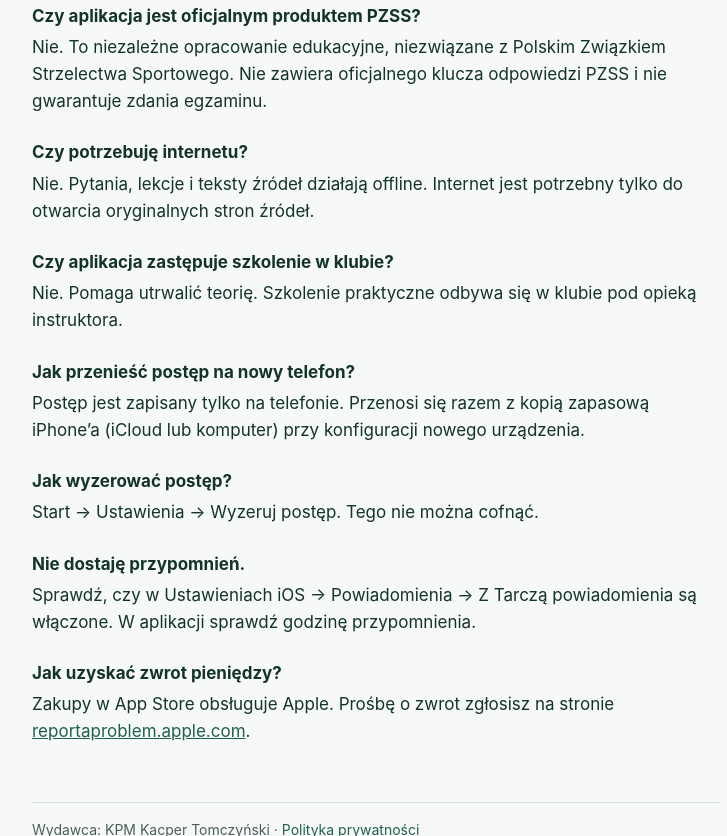
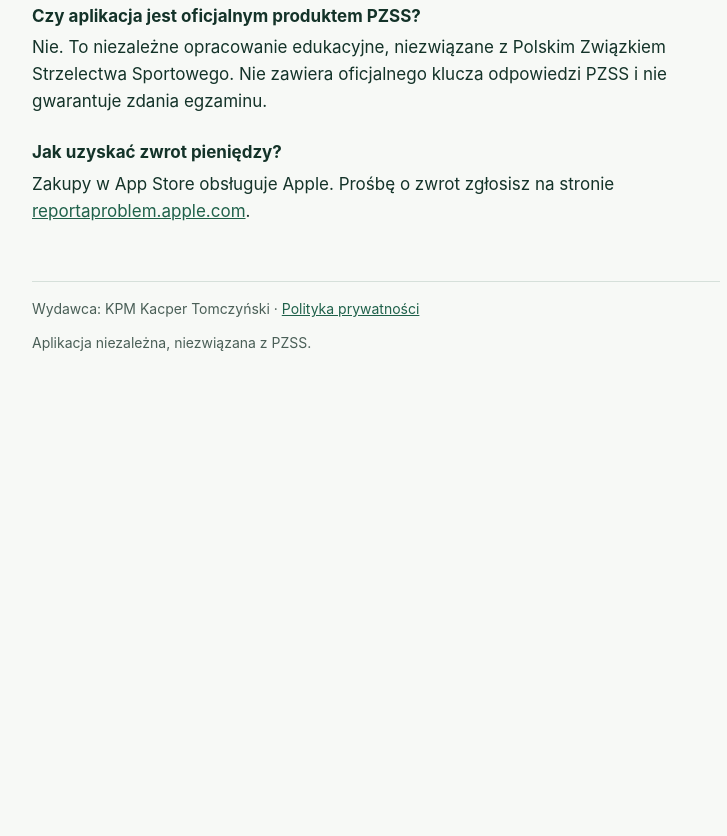
Before and after one commit to RobbTom/ztarcza, a plain HTML site: page index.html in a window 1280 px wide. Shown: the part 629-1465 px from the top of the page, without its empty margins (264-991 px from the left). After the commit the page ends 1060 px from the top, so only its background shows below. Drawn offline with Linux system fonts and the light colour scheme.

Commit message:
Add files via upload

```diff
--- a/index.html
+++ b/index.html
@@ -39,21 +39,6 @@
     <h3>Czy aplikacja jest oficjalnym produktem PZSS?</h3>
     <p>Nie. To niezależne opracowanie edukacyjne, niezwiązane z Polskim Związkiem Strzelectwa Sportowego. Nie zawiera oficjalnego klucza odpowiedzi PZSS i nie gwarantuje zdania egzaminu.</p>
 
-    <h3>Czy potrzebuję internetu?</h3>
-    <p>Nie. Pytania, lekcje i teksty źródeł działają offline. Internet jest potrzebny tylko do otwarcia oryginalnych stron źródeł.</p>
-
-    <h3>Czy aplikacja zastępuje szkolenie w klubie?</h3>
-    <p>Nie. Pomaga utrwalić teorię. Szkolenie praktyczne odbywa się w klubie pod opieką instruktora.</p>
-
-    <h3>Jak przenieść postęp na nowy telefon?</h3>
-    <p>Postęp jest zapisany tylko na telefonie. Przenosi się razem z kopią zapasową iPhone’a (iCloud lub komputer) przy konfiguracji nowego urządzenia.</p>
-
-    <h3>Jak wyzerować postęp?</h3>
-    <p>Start → Ustawienia → Wyzeruj postęp. Tego nie można cofnąć.</p>
-
-    <h3>Nie dostaję przypomnień.</h3>
-    <p>Sprawdź, czy w Ustawieniach iOS → Powiadomienia → Z Tarczą powiadomienia są włączone. W aplikacji sprawdź godzinę przypomnienia.</p>
-
     <h3>Jak uzyskać zwrot pieniędzy?</h3>
     <p>Zakupy w App Store obsługuje Apple. Prośbę o zwrot zgłosisz na stronie <a href="https://reportaproblem.apple.com">reportaproblem.apple.com</a>.</p>
   </main>
```
